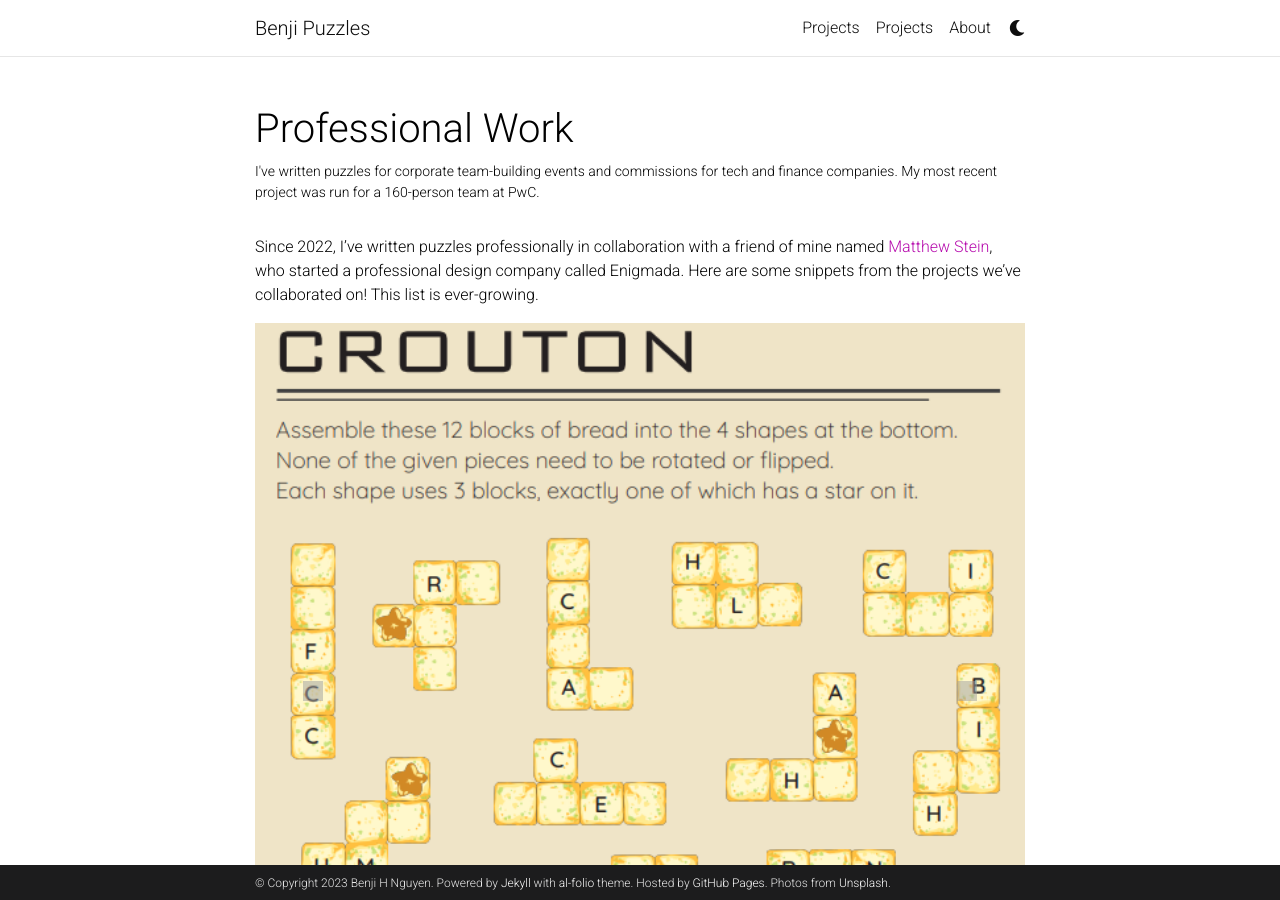
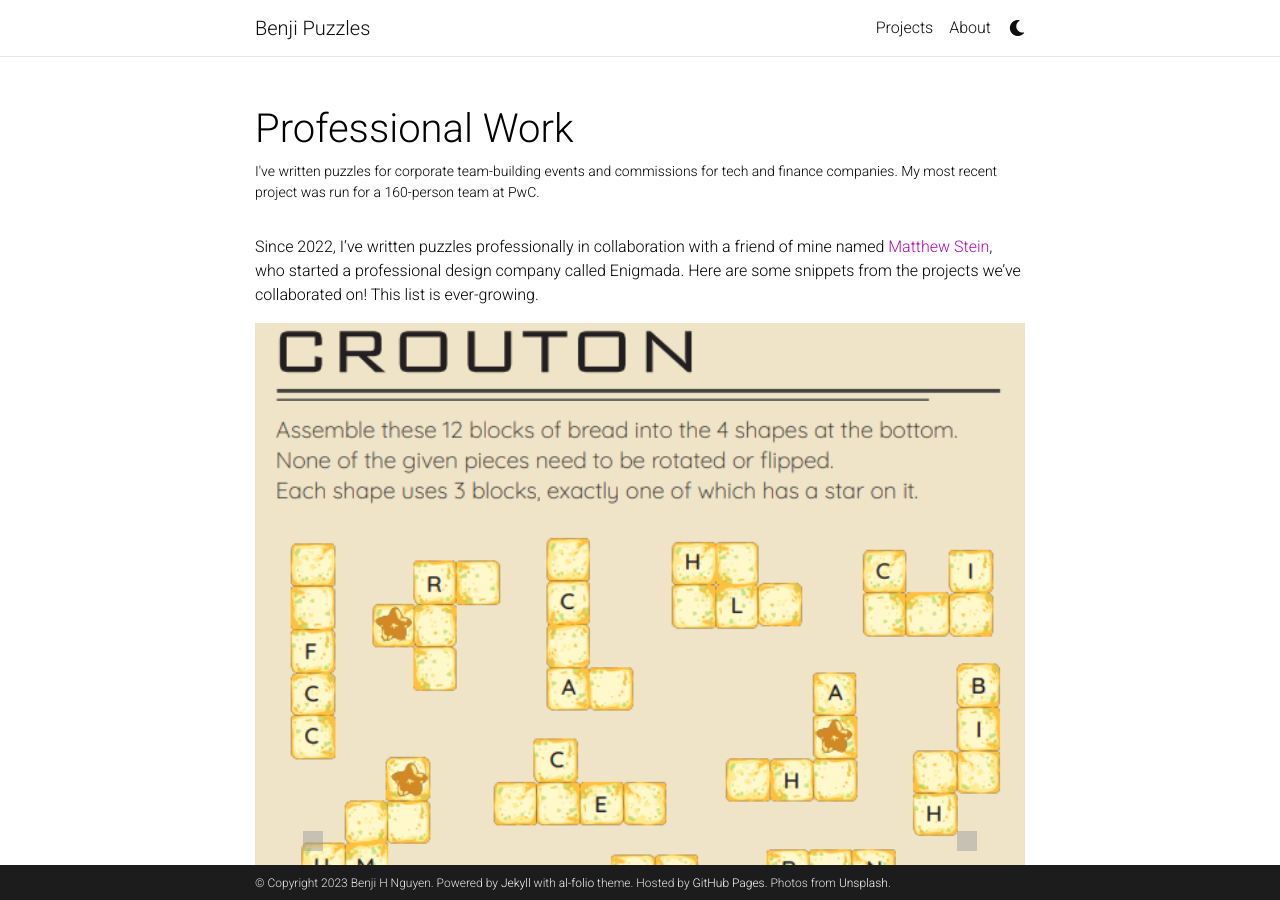
Before and after one commit to bhhnguyen/bhhnguyen.github.io, a Jekyll site: the page built from _projects/professional.md, in a window 1280 px wide and 900 px high. Built offline with Jekyll 4.4.1, drawn with Linux system fonts in a browser that asks for light colours; full-size pictures stand in for the smaller copies a plugin makes; comment, search, counter and statistics services are not loaded; a style sheet for code colours, icons or effects is not loaded; grey boxes are pictures that could not be loaded.

Commit message:
add back in misc projects, fix carousel sizing on prof work

```diff
--- a/_includes/header.html
+++ b/_includes/header.html
@@ -42,15 +42,6 @@
                   {% assign about_title = page.title %}
                 {% endif %}
               {% endfor %}
-
-              <!-- About -->
-              <li class="nav-item {% if page.permalink == '/' %}active{% endif %}">
-                <a class="nav-link" href="{{ '/' | relative_url }}">{{ about_title }}
-                  {%- if page.permalink == '/' -%}
-                  <span class="sr-only">(current)</span>
-                  {%- endif -%}
-                </a>
-              </li>
 
               <!-- Other pages -->
               {%- assign sorted_pages = site.pages | sort: "nav_order" -%}
--- a/_projects/professional.md
+++ b/_projects/professional.md
@@ -9,7 +9,7 @@
 
 Since 2022, I've written puzzles professionally in collaboration with a friend of mine named <a href="https://www.steinium.com/">Matthew Stein</a>, who started a professional design company called Enigmada. Here are some snippets from the projects we've collaborated on! This list is ever-growing.
 
-<div id="secretsauceCarousel" class="carousel slide" style="width:100%; height: 800px !important;">
+<div id="secretsauceCarousel" class="carousel slide" style="width:100%; height: 1100px !important;">
   <div class="carousel-inner">
     <div class="carousel-item active">
       <img class="d-block w-100" src="/assets/img/secret_sauce_crouton.png">
```
Also changed, not shown: _pages/projects.md (+1 -1 lines).
